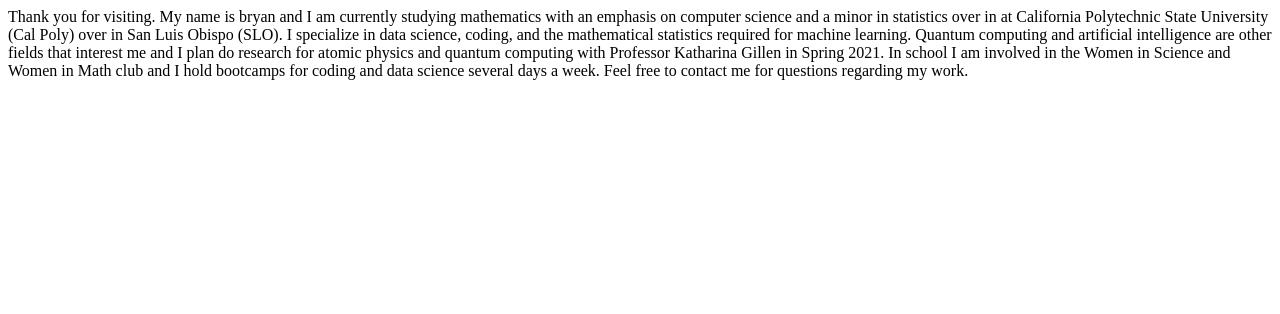
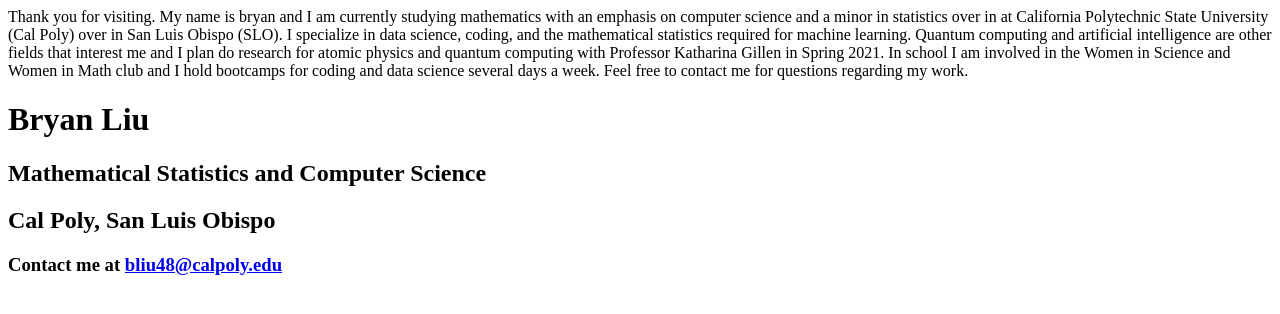
Before and after one commit to bryanliu805/bryanliu, a plain HTML site: page index.html in a window 1280 px wide. Drawn offline with Linux system fonts and the light colour scheme.

Commit message:
Update index.html

```diff
--- a/index.html
+++ b/index.html
@@ -8,5 +8,14 @@
 San Luis Obispo (SLO). I specialize in data science, coding, and the mathematical statistics required for machine learning. Quantum computing and artificial intelligence are other fields that interest me and I plan
 do research for atomic physics and quantum computing with Professor Katharina Gillen in Spring 2021. In school I am involved in the Women in Science and Women in Math club and I hold bootcamps for coding and data science
 several days a week. Feel free to contact me for questions regarding my work.
+
+<div class="intro content">
+        <h1 class="name-intro">Bryan Liu</h1>
+        <h2 class="description-intro">Mathematical Statistics and Computer Science</h1>
+        <h2 class="description-intro">Cal Poly, San Luis Obispo</h1>
+        <h3 class="description-intro">Contact me at <a href="mailto:bliu48@calpoly.edu">bliu48@calpoly.edu</a></h1>
+    </div>
 </body>
 </html>
+</body>
+</html>
```
